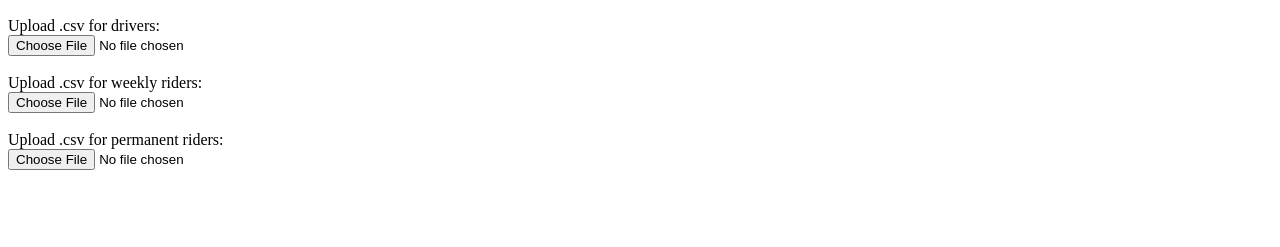
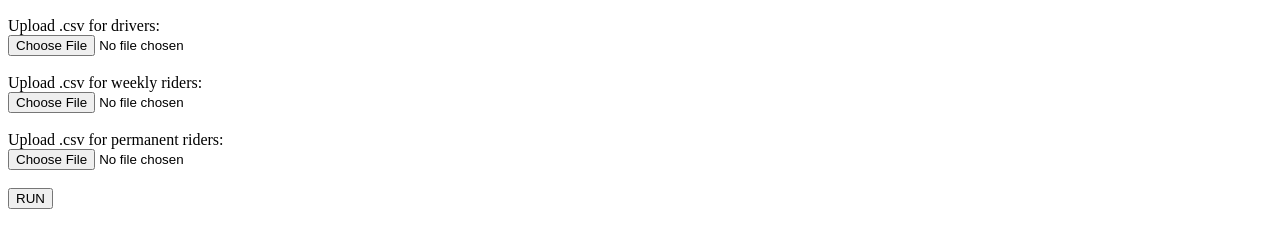
Before and after one commit to mYang25/CollegeLife-Rides-App, a plain HTML site: page index.html in a window 1280 px wide. Shown: the part 191-438 px from the top of the page. Drawn offline with Linux system fonts and the light colour scheme.

Commit message:
Update index.html

```diff
--- a/index.html
+++ b/index.html
@@ -15,6 +15,7 @@
     </br>
         Soli Deo Gloria
     </h2>
+    <form action="/EwDataScience.ipynb" method="get">
         <label for="drivers">Upload .csv for drivers:</label>
     </br>
         <input type="file"
@@ -34,5 +35,10 @@
         <input type="file"
             id="pRiders" name="pRiders"
             accept=".csv">
+    </br>
+    </br>
+    <button type="submit" formaction="/EwDataScience.ipynb">RUN</button>
+</form>
+
 </body>
 </html>
```
Lines whose indentation alone changed are shown as unchanged.
